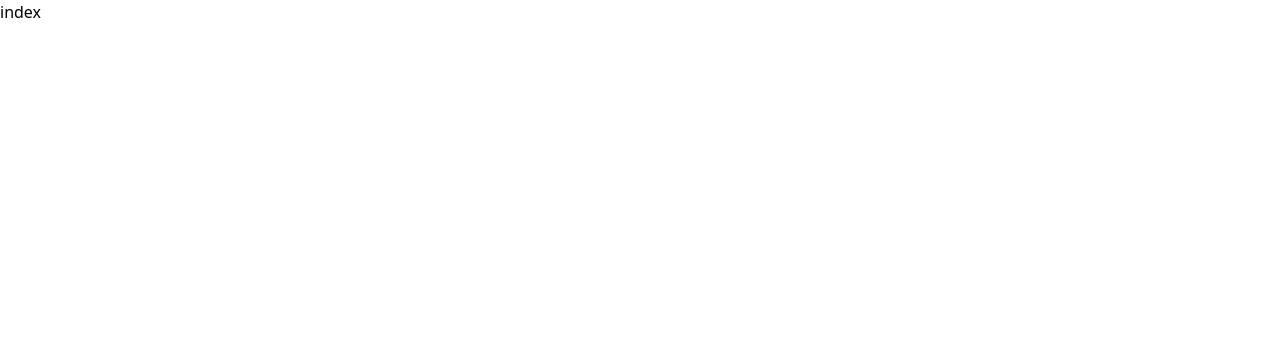
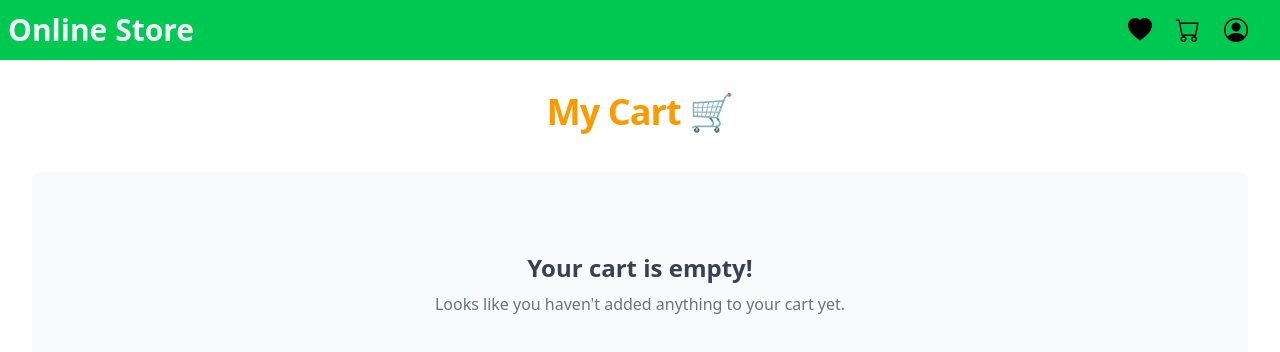
Before and after one commit to YARLAGADDA-ARUN-KUMAR/E-Commerce-Website, a React (Vite) app: page /cart in a window 1280 px wide. Shown: the top 352 px of the page. Built offline with nearby package versions, Linux system fonts and the light colour scheme.

Commit message:
cart page completed

```diff
--- a/src/components/Navbar/index.jsx
+++ b/src/components/Navbar/index.jsx
@@ -1,12 +1,14 @@
 import "bootstrap-icons/font/bootstrap-icons.css";
+import { useNavigate } from "react-router-dom";
 
 export const Navbar = () => {
+  const navigate = useNavigate()
   return (
     <header className="flex bg-green-500 justify-between h-15 align-middle items-center  font-extrabold p-2">
-      <h1 className="text-slate-100 text-3xl">Online Store</h1>
+      <h1 onClick={() => navigate("/")} className="text-slate-100 text-3xl cursor-pointer">Online Store</h1>
       <nav className="flex gap-6 cursor-pointer text-2xl px-6">
         <i className="bi bi-heart-fill"></i>
-        <i className="bi bi-cart"></i>
+        <i onClick={() => navigate("/cart")} className="bi bi-cart"></i>
         <i className="bi bi-person-circle"></i>
       </nav>
     </header>
--- /dev/null
+++ b/src/components/PriceDetails/index.jsx
@@ -0,0 +1,42 @@
+import { useCart } from "../../context/cartContext";
+
+export const PriceDetails = () => {
+  const { cart } = useCart();
+
+  const subtotal = cart.reduce(
+    (acc, currentItem) => acc + currentItem.price,
+    0
+  );
+
+  const deliveryCharge = subtotal > 0 ? 7.0 : 0;
+
+  const totalAmount = subtotal + deliveryCharge;
+
+  return (
+    <div className="bg-white border-[1px] border-gray-200 rounded-lg shadow-md p-6 h-fit w-full">
+      <h2 className="text-xl font-bold text-gray-800 pb-3 mb-4 border-b border-gray-200">
+        Price Details
+      </h2>
+
+      <div className="space-y-3 text-gray-600">
+        <div className="flex justify-between">
+          <p>Price ({cart.length} items)</p>
+          <p className="font-medium">${subtotal.toFixed(2)}</p>
+        </div>
+        <div className="flex justify-between">
+          <p>Delivery Charge</p>
+          <p className="font-medium">${deliveryCharge.toFixed(2)}</p>
+        </div>
+      </div>
+
+      <div className="flex justify-between font-bold text-lg text-gray-800 mt-4 pt-4 border-t border-gray-300">
+        <p>Total Amount</p>
+        <p>${totalAmount.toFixed(2)}</p>
+      </div>
+
+      <button className="w-full mt-6 bg-amber-500 hover:bg-amber-600 text-white font-bold py-3 rounded-lg transition-colors duration-300">
+        Proceed to Checkout
+      </button>
+    </div>
+  );
+};
--- a/src/components/ProductCard/index.jsx
+++ b/src/components/ProductCard/index.jsx
@@ -1,18 +1,22 @@
+import { lazy } from "react";
 import { useCart } from "../../context/cartContext";
 import { findItemInCart } from "../../utils/findItemInCart";
-import { useNavigate } from "react-router-dom";
 
 export const ProductCard = ({ product }) => {
-  const { cart , cartDispatch } = useCart();
-  const isItemInCart = findItemInCart(cart , product.id)
-  const navigate = useNavigate()
+  const { cart, cartDispatch } = useCart();
+  const isItemInCart = findItemInCart(cart, product.id);
 
   const onCartClick = (product) => {
-    !isItemInCart ?  cartDispatch({
-      type: "ADD_TO_CART",
-      payload: {product}
-    }) : navigate("/cart")
-  }
+    !isItemInCart
+      ? cartDispatch({
+          type: "ADD_TO_CART",
+          payload: { product },
+        })
+      : cartDispatch({
+          type: "REMOVE_FROM_CART",
+          payload: { product },
+        })
+  };
 
   return (
     <div className="w-80 h-[340px] bg-white rounded-lg overflow-hidden shadow-lg hover:shadow-xl transition-shadow duration-300 ease-in-out flex flex-col">
@@ -21,6 +25,7 @@ export const ProductCard = ({ product }) => {
           className="w-full h-full object-cover"
           src={product.images[0]}
           alt={product.title}
+          loading="lazy"
         />
         <div className="">
           <i className="bi bi-heart absolute top-3 right-3 text-2xl cursor-pointer"></i>
@@ -43,9 +48,20 @@ export const ProductCard = ({ product }) => {
         </div>
 
         <div className="mt-4">
-          <button onClick={() => onCartClick(product)} className="cursor-pointer w-full bg-blue-600 text-white py-2 px-4 rounded-lg font-semibold hover:bg-blue-700 focus:outline-none focus:ring-2 focus:ring-blue-500 focus:ring-opacity-50 flex items-center justify-center gap-2">
-          <i className="bi bi-cart-plus-fill"></i>
-            Add To Cart
+          <button
+            onClick={() => onCartClick(product)}
+            className="cursor-pointer w-full bg-blue-600 text-white py-2 px-4 rounded-lg font-semibold hover:bg-blue-700 focus:outline-none focus:ring-2 focus:ring-blue-500 focus:ring-opacity-50 flex items-center justify-center gap-2">
+            {!isItemInCart ? (
+              <>
+                <i className="bi bi-cart-plus-fill"></i>
+                Add To Cart
+              </>
+            ) : (
+              <>
+                <i className="bi bi-cart-dash-fill"></i>
+                Remove From Cart
+              </>
+            )}
           </button>
         </div>
       </div>
--- a/src/pages/Cart/index.jsx
+++ b/src/pages/Cart/index.jsx
@@ -1,7 +1,47 @@
-import React from 'react'
+import React from "react";
+import { useCart } from "../../context/cartContext";
+import { ProductCard } from "../../components/ProductCard";
+import { Navbar } from "../../components/Navbar";
+import { PriceDetails } from "../../components/PriceDetails";
 
 export const Cart = () => {
+  const { cart } = useCart();
+
   return (
-    <div>index</div>
-  )
-}
+    <>
+      <Navbar />
+      <main className="container mx-auto px-4 sm:px-6 lg:px-8 py-8">
+        <h1 className="text-center mb-10 text-amber-500 text-4xl font-extrabold tracking-tight">
+          My Cart 🛒
+        </h1>
+
+        <div>
+          <div className="flex-grow">
+            {cart?.length > 0 ? (
+              <div className="flex flex-wrap gap-8 justify-center">
+                {cart.map((product) => (
+                  <ProductCard key={product.id} product={product} />
+                ))}
+              </div>
+            ) : (
+              <div className="text-center py-20 bg-gray-50 rounded-lg">
+                <h2 className="text-2xl font-semibold text-gray-700">
+                  Your cart is empty!
+                </h2>
+                <p className="text-gray-500 mt-2">
+                  Looks like you haven't added anything to your cart yet.
+                </p>
+              </div>
+            )}
+          </div>
+
+          {cart?.length > 0 && (
+            <div className="w-full max-w-2xl mx-auto mt-12">
+              <PriceDetails />
+            </div>
+          )}
+        </div>
+      </main>
+    </>
+  );
+};
--- a/src/reducers/cartReducer.jsx
+++ b/src/reducers/cartReducer.jsx
@@ -6,7 +6,7 @@ export const cartReducer = (state, {type,payload}) => {
         };
         case "REMOVE_FROM_CART": return {
             ...state,
-            cart: [state.cart.filter(product => product.id !== payload.product.id)],
+            cart: state.cart.filter(product => product.id !== payload.product.id),
         };
         default: return state;
     }
```
